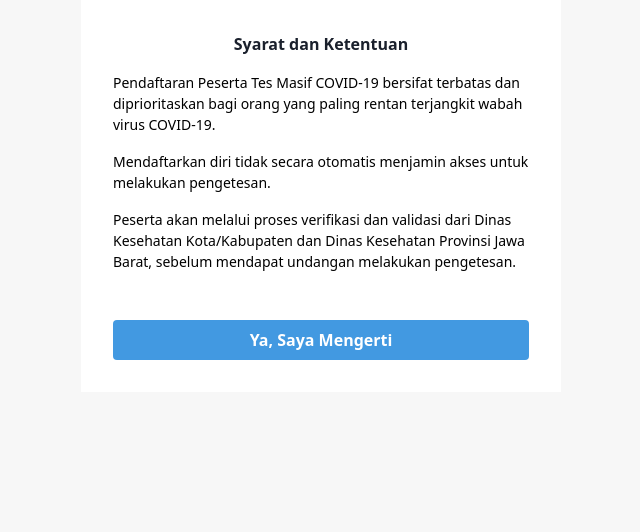
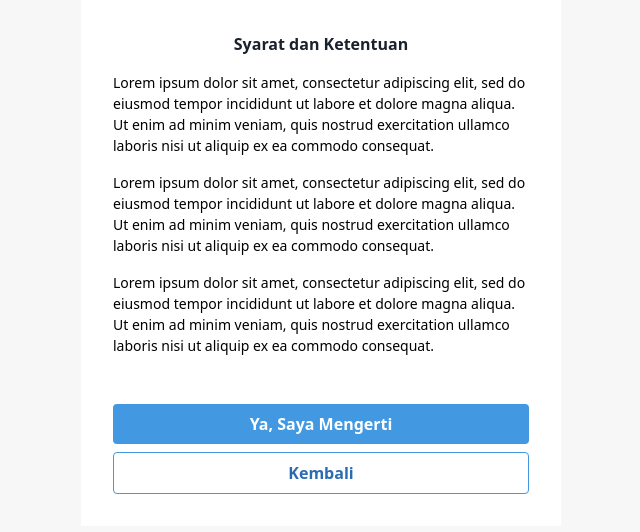
Before and after one commit to jabardigitalservice/artic-microsite, a Nuxt app: page /booking in a window 1280 px wide. Shown: the top 532 px of the page, without its empty margins (319-959 px from the left). Built offline with nearby package versions, Linux system fonts and the light colour scheme.

Commit message:
form booking
Signed-off-by: Yoga Hanggara <yohang88@gmail.com>

```diff
--- a/pages/booking-form.vue
+++ b/pages/booking-form.vue
@@ -114,12 +114,19 @@
           />
         </div>
       </div>
-      <div class="mt-12 text-center">
+      <div class="mt-8 text-center">
+        <button
+          type="submit"
+          @click="submit"
+          class="block w-full bg-blue-500 text-white font-semibold text-center py-2 px-4 rounded"
+        >
+          Simpan
+        </button>
         <nuxt-link
-          to="/"
-          class="block bg-blue-500 text-white font-semibold text-center py-2 px-4 rounded"
+          to="/booking"
+          class="block w-full text-blue-700 font-semibold text-center py-2 px-4 border border-blue-500 rounded mt-2"
         >
-          Lanjutkan
+          Kembali
         </nuxt-link>
       </div>
     </div>
@@ -128,6 +135,10 @@
 
 <script>
 export default {
-  //
+  methods: {
+    submit() {
+      alert('Success')
+    },
+  },
 }
 </script>
--- a/pages/booking.vue
+++ b/pages/booking.vue
@@ -5,27 +5,37 @@
     </h3>
     <div class="mt-4 text-sm">
       <p>
-        Pendaftaran Peserta Tes Masif COVID-19 bersifat terbatas dan
-        diprioritaskan bagi orang yang paling rentan terjangkit wabah virus
-        COVID-19.
+        Lorem ipsum dolor sit amet, consectetur adipiscing elit, sed do eiusmod
+        tempor incididunt ut labore et dolore magna aliqua. Ut enim ad minim
+        veniam, quis nostrud exercitation ullamco laboris nisi ut aliquip ex ea
+        commodo consequat.
       </p>
       <p class="mt-4">
-        Mendaftarkan diri tidak secara otomatis menjamin akses untuk melakukan
-        pengetesan.
+        Lorem ipsum dolor sit amet, consectetur adipiscing elit, sed do eiusmod
+        tempor incididunt ut labore et dolore magna aliqua. Ut enim ad minim
+        veniam, quis nostrud exercitation ullamco laboris nisi ut aliquip ex ea
+        commodo consequat.
       </p>
       <p class="mt-4">
-        Peserta akan melalui proses verifikasi dan validasi dari Dinas Kesehatan
-        Kota/Kabupaten dan Dinas Kesehatan Provinsi Jawa Barat, sebelum mendapat
-        undangan melakukan pengetesan.
+        Lorem ipsum dolor sit amet, consectetur adipiscing elit, sed do eiusmod
+        tempor incididunt ut labore et dolore magna aliqua. Ut enim ad minim
+        veniam, quis nostrud exercitation ullamco laboris nisi ut aliquip ex ea
+        commodo consequat.
       </p>
     </div>
 
     <div class="mt-12 text-center">
       <nuxt-link
         to="/booking-form"
-        class="block bg-blue-500 text-white font-semibold text-center py-2 px-4 rounded"
+        class="block w-full bg-blue-500 text-white font-semibold text-center py-2 px-4 rounded"
       >
         Ya, Saya Mengerti
+      </nuxt-link>
+      <nuxt-link
+        to="/"
+        class="block w-full text-blue-700 font-semibold text-center py-2 px-4 border border-blue-500 rounded mt-2"
+      >
+        Kembali
       </nuxt-link>
     </div>
   </div>
--- a/pages/index.vue
+++ b/pages/index.vue
@@ -6,7 +6,7 @@
     <div class="p-8">
       <nuxt-link
         to="/booking"
-        class="block bg-blue-500 text-white font-semibold text-center py-2 px-4 rounded"
+        class="block w-full bg-blue-500 text-white font-semibold text-center py-2 px-4 rounded"
       >
         Reservasi Kunjungan
       </nuxt-link>
```
